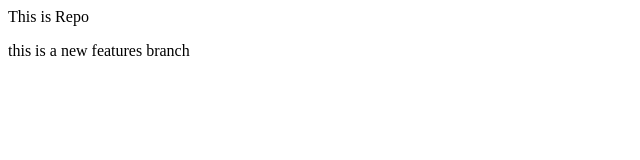
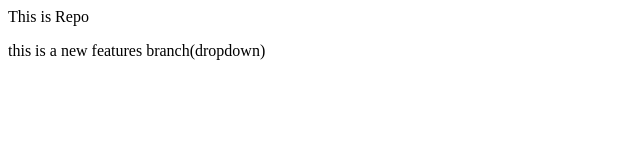
Before and after one commit to Tushar-Roy1/LocalRepo, a plain HTML site: page index.html in a window 1280 px wide. Shown: the full height of the page, 0-640 px from the left. Drawn offline with Linux system fonts and the light colour scheme.

```diff
--- a/index.html
+++ b/index.html
@@ -1,2 +1,2 @@
 <p>This is Repo</p>
-<p> this is a new features branch</p>
+<p> this is a new features branch(dropdown)</p>
```
